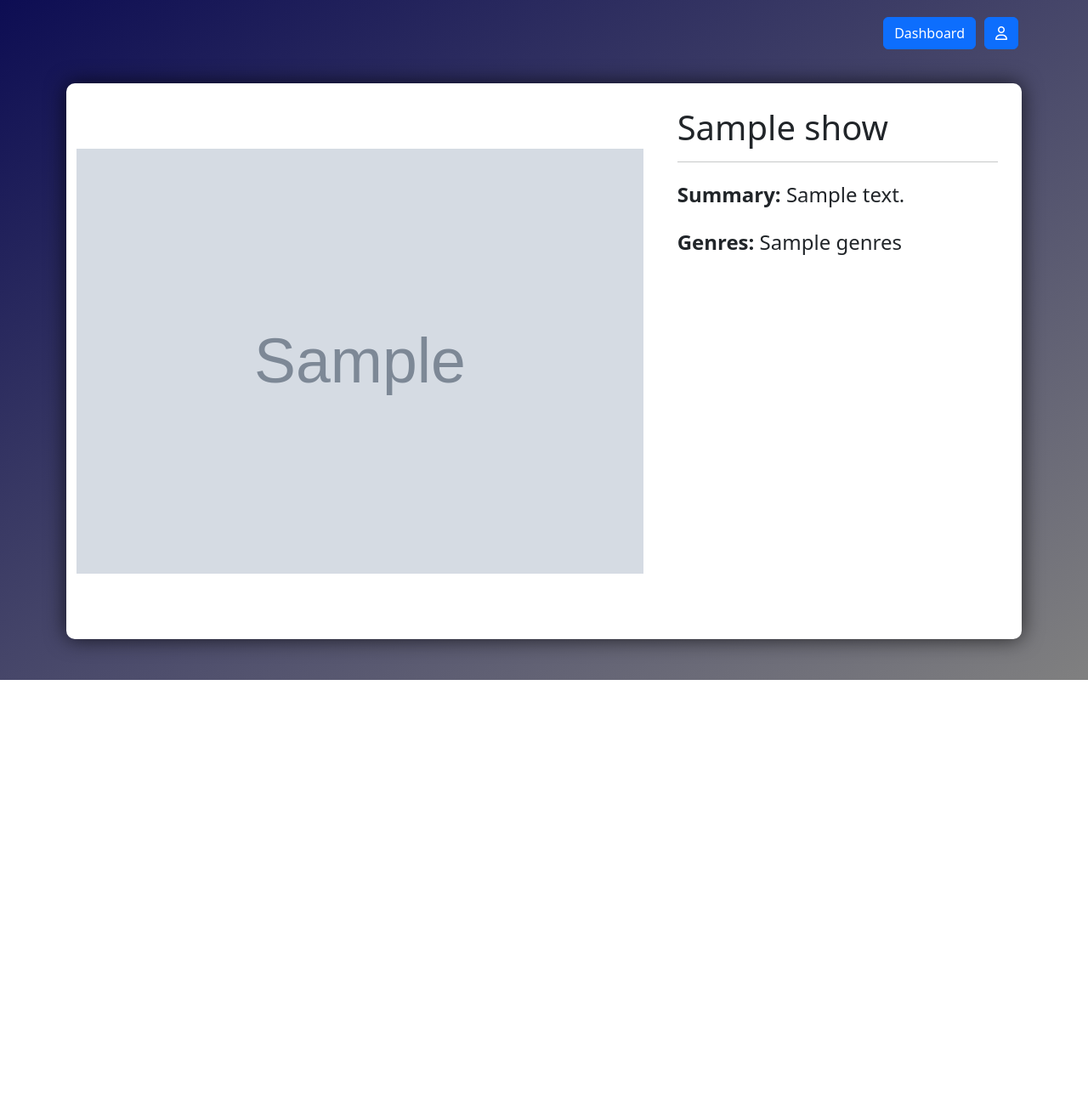
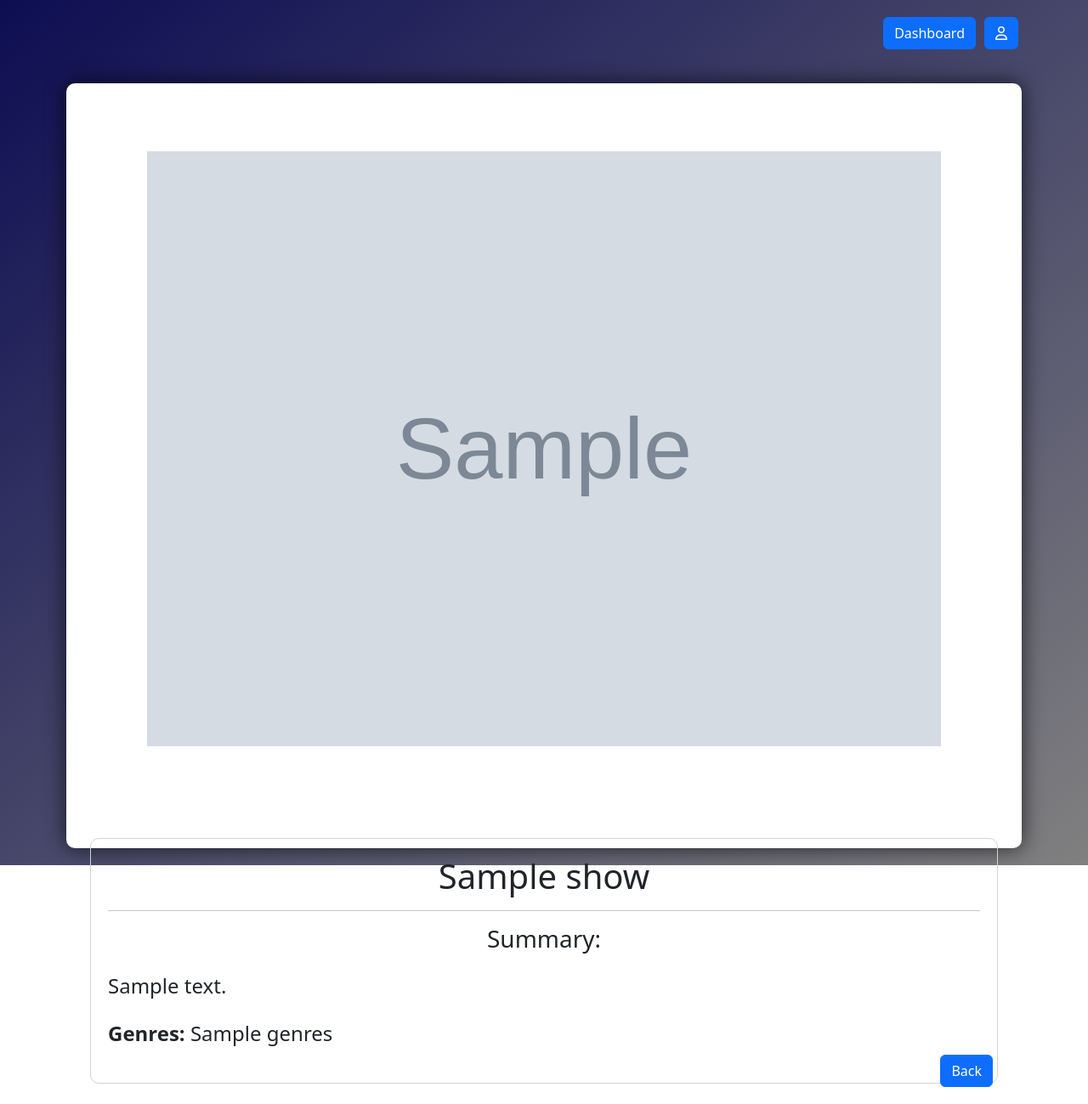
Before and after one commit to ttoews6/Game-Library-Project, a Flask app: template flask_app/templates/view_show.html in a window 1280 px wide. Shown: the whole page at 85% size. Before the commit the page ends 800 px from the top, so only its background shows below. Run offline with Flask 2, Linux system fonts and the light colour scheme; the template is opened without the code that fills it: most values are stand-ins (such as "Sample title", 1, 10 or a date in 2020); grey boxes marked "Sample" are stand-in pictures; some libraries are stand-ins or nearby versions.

Commit message:
Update show_details page with minor css changes

```diff
--- a/flask_app/static/style-dashboard.css
+++ b/flask_app/static/style-dashboard.css
@@ -59,7 +59,7 @@
 }
 
 img {
-    height: 150px;
+    height: 100px;
     margin-right: 10px;
 }
 
--- a/flask_app/static/style-show_details.css
+++ b/flask_app/static/style-show_details.css
@@ -65,6 +65,7 @@
     border-radius: 10px;
     box-shadow: 0 0 25px 0
                 rgba(0, 0, 0, .7);
+    height: 900px;
 }
 
 p {
@@ -74,6 +75,27 @@
 
 img {
     display: block;
-    margin: 77px auto;
-    height: 500px;
+    margin: 80px auto;
+    height: 700px;
 }
+
+.details-container {
+    border: 1px solid lightgray;
+    border-radius: 10px;
+    padding: 20px;
+}
+
+h1, h3 {
+    text-align: center;
+}
+
+.col {
+    position: relative;
+}
+.col .btn-primary {
+    position: absolute;
+    bottom: 0;
+    right: 0;
+    margin-right: 30px;
+    margin-bottom: 20px;
+}
--- a/flask_app/templates/view_show.html
+++ b/flask_app/templates/view_show.html
@@ -28,10 +28,16 @@
                     <img src="{{show.image}}" alt="Show Poster">
                 </div>
                 <div class="col m-1 p-4">
-                    <h1>{{show.name}}</h1>
-                    <hr>
-                    <p><strong>Summary:</strong> {{show.summary}}</p>
-                    <p><strong>Genres:</strong> {{show.genres}}</p>
+                    <div class="details-container">
+                        <h1>{{show.name}}</h1>
+                        <hr>
+                        <div class="summary">
+                            <h3>Summary:</h3>
+                            <p>{{show.summary}}</p>
+                        </div>
+                        <p><strong>Genres:</strong> {{show.genres}}</p>
+                    </div>
+                    <a href="/dashboard"><div class="btn btn-primary">Back</div></a>
                 </div>
             </div>
         </div>
```
